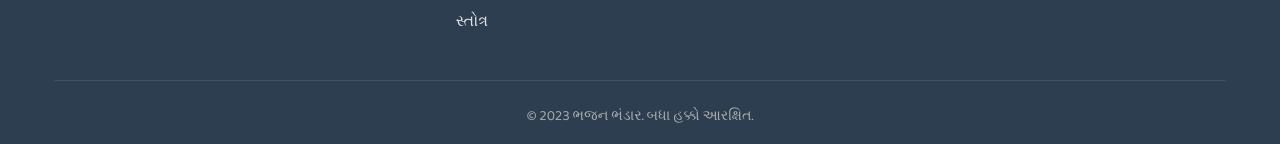
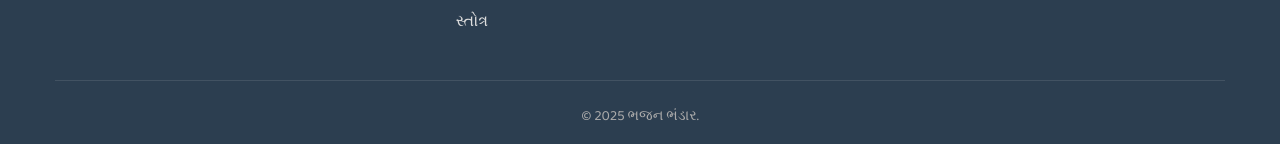
Before and after one commit to DCDJunkie/sursangrah, a plain HTML site: page index.html in a window 1280 px wide. Shown: the part 2054-2198 px from the top of the page. Drawn offline with Linux system fonts and the light colour scheme; a web font is replaced by a local one.

Commit message:
Update index.html

```diff
--- a/index.html
+++ b/index.html
@@ -881,7 +881,7 @@
             </div>
 
             <div class="copyright">
-                <p>&copy; 2023 ભજન ભંડાર. બધા હક્કો આરક્ષિત.</p>
+                <p>&copy; 2025 ભજન ભંડાર.</p>
             </div>
         </div>
     </footer>
```
